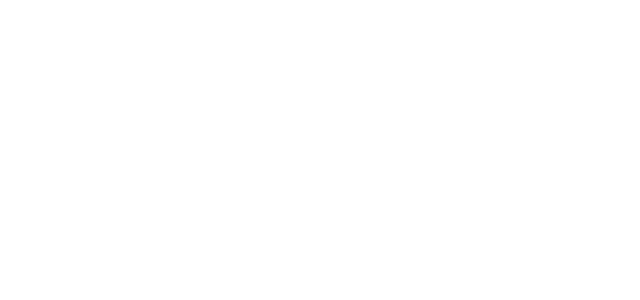
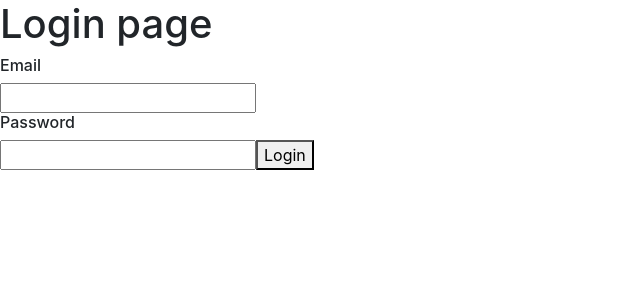
Before and after one commit to kaushik27mishra/covid19nitrr_web, a React (Create React App) app: page /#/login in a window 1280 px wide. Shown: the top 300 px of the page, without its empty margins (0-640 px from the left). Built offline with nearby package versions, Linux system fonts and the light colour scheme.

Commit message:
auth bypass

```diff
--- a/src/Context/UserContext.js
+++ b/src/Context/UserContext.js
@@ -49,20 +49,20 @@ function useUserDispatch() {
 export { UserProvider, useUserState, useUserDispatch, loginUser, signOut };
 
 
-async function loginUser(dispatch, login, password, history, setIsLoading, setError) {
+function loginUser(dispatch, login, password, history, setIsLoading, setError) {
   setError(false);
   setIsLoading(true);
 
-  try{
-    const response = await API.post(`/api-token-auth/`, { "login": login, "password": password });
-    console.log(response);
-    // localStorage.setItem('id_token', response.data.token)
-    setError(null)
-    setIsLoading(false)
-    dispatch({ type: 'LOGIN_SUCCESS' })
-    history.push('/app/dashboard')
-  }
-  catch {
+  if (!!login && !!password) {
+    setTimeout(() => {
+      localStorage.setItem('id_token', 1)
+      setError(null)
+      setIsLoading(false)
+      dispatch({ type: 'LOGIN_SUCCESS' })
+
+      history.push('/app/dashboard')
+    }, 2000);
+  } else {
     dispatch({ type: "LOGIN_FAILURE" });
     setError(true);
     setIsLoading(false);
--- a/src/Pages/Login.js
+++ b/src/Pages/Login.js
@@ -11,7 +11,21 @@ function Login(props) {
     var [passwordValue, setPasswordValue] = useState("");
     return (
         <div>
-
+            <h1>Login page</h1>
+            <h6>Email</h6>
+            <input type="text" onChange={(e) => {setLoginValue(e.target.value)}} value={loginValue}></input>
+            <h6>Password</h6>
+            <input type="text" onChange={(e) => {setPasswordValue(e.target.value)}} value={passwordValue}></input>
+            <button onClick={() =>
+    loginUser(
+      userDispatch,
+      loginValue,
+      passwordValue,
+      props.history,
+      setIsLoading,
+      setError,
+    )
+  }>Login</button>
         </div>
     )
 }
```
